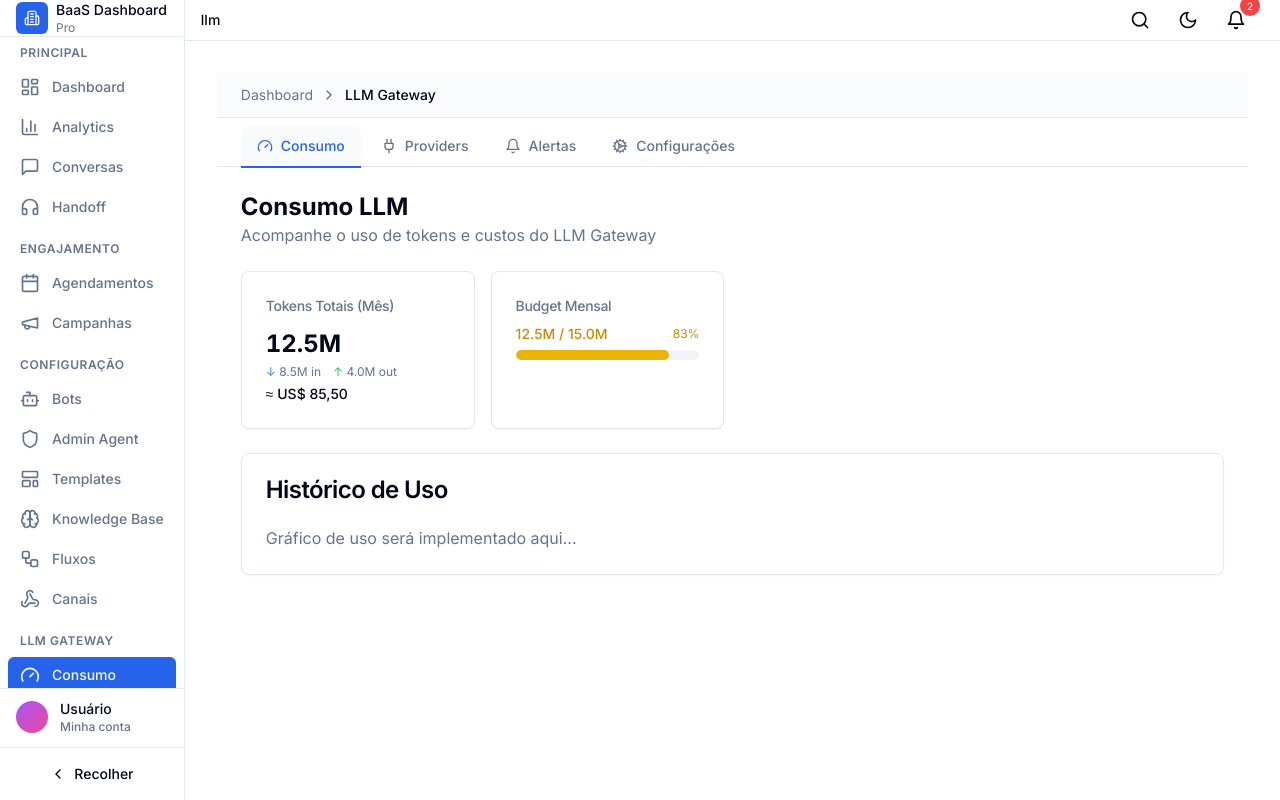
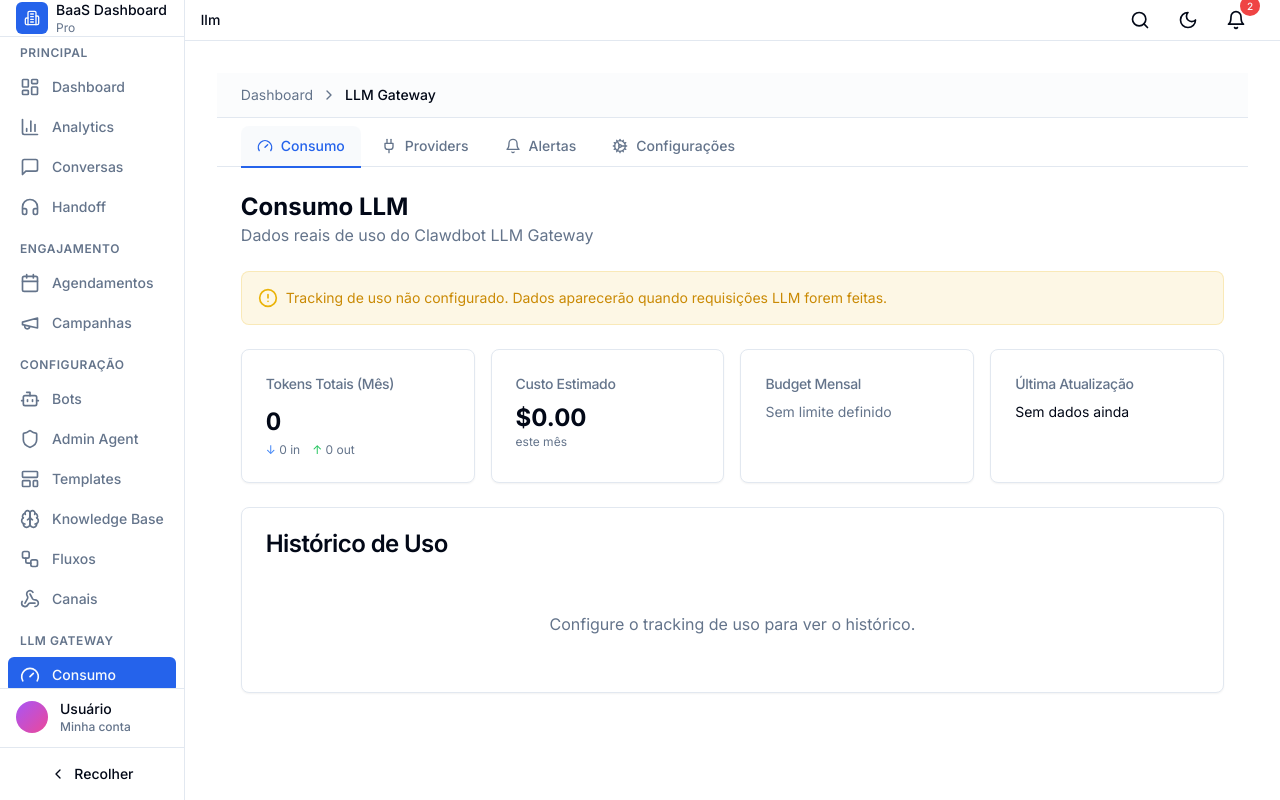
Before and after one commit to decomontenegro/baas-platform, a Next.js app: page /llm in a window 1280 px wide. Built offline with nearby package versions, Linux system fonts and the light colour scheme.

Commit message:
feat: LLM usage page uses real Clawdbot data
- New API /api/clawdbot/usage
- Shows tracking status and real usage when available

```diff
--- a/src/app/(dashboard)/llm/page.tsx
+++ b/src/app/(dashboard)/llm/page.tsx
@@ -4,15 +4,57 @@ import * as React from "react"
 import { Card, CardContent, CardHeader, CardTitle } from "@/components/ui/card"
 import { TokenCounterStat } from "@/components/llm"
 import { UsageProgressBar } from "@/components/llm"
+import { Loader2, AlertCircle } from "lucide-react"
+
+interface UsageData {
+  totalTokens: number
+  inputTokens: number
+  outputTokens: number
+  cost: number
+  budget: number
+  period: string
+  lastUpdated: string | null
+}
 
 export default function LLMUsagePage() {
-  // TODO: Replace with real data from API
-  const mockData = {
-    totalTokens: 12500000,
-    inputTokens: 8500000,
-    outputTokens: 4000000,
-    budget: 15000000,
-    cost: 125.50,
+  const [data, setData] = React.useState<UsageData | null>(null)
+  const [isLoading, setIsLoading] = React.useState(true)
+  const [tracking, setTracking] = React.useState(true)
+
+  React.useEffect(() => {
+    async function fetchUsage() {
+      try {
+        const res = await fetch('/api/clawdbot/usage')
+        const result = await res.json()
+        if (result.success && result.data) {
+          setData(result.data)
+          setTracking(result.tracking !== false)
+        }
+      } catch (error) {
+        console.error('Error fetching usage:', error)
+      } finally {
+        setIsLoading(false)
+      }
+    }
+    fetchUsage()
+  }, [])
+
+  if (isLoading) {
+    return (
+      <div className="p-6 flex items-center justify-center h-64">
+        <Loader2 className="w-8 h-8 animate-spin text-primary" />
+      </div>
+    )
+  }
+
+  const usageData = data || {
+    totalTokens: 0,
+    inputTokens: 0,
+    outputTokens: 0,
+    cost: 0,
+    budget: 0,
+    period: 'current',
+    lastUpdated: null
   }
 
   return (
@@ -20,9 +62,18 @@ export default function LLMUsagePage() {
       <div>
         <h1 className="text-2xl font-bold">Consumo LLM</h1>
         <p className="text-muted-foreground">
-          Acompanhe o uso de tokens e custos do LLM Gateway
+          Dados reais de uso do Clawdbot LLM Gateway
         </p>
       </div>
+
+      {!tracking && (
+        <div className="flex items-center gap-2 p-4 bg-yellow-500/10 border border-yellow-500/20 rounded-lg">
+          <AlertCircle className="w-5 h-5 text-yellow-500" />
+          <p className="text-sm text-yellow-600 dark:text-yellow-400">
+            Tracking de uso não configurado. Dados aparecerão quando requisições LLM forem feitas.
+          </p>
+        </div>
+      )}
 
       <div className="grid gap-4 md:grid-cols-2 lg:grid-cols-4">
         <Card>
@@ -34,12 +85,26 @@ export default function LLMUsagePage() {
           <CardContent>
             <TokenCounterStat
               label=""
-              tokens={mockData.totalTokens}
-              inputTokens={mockData.inputTokens}
-              outputTokens={mockData.outputTokens}
+              tokens={usageData.totalTokens}
+              inputTokens={usageData.inputTokens}
+              outputTokens={usageData.outputTokens}
               costPerMillionInput={3}
               costPerMillionOutput={15}
             />
+          </CardContent>
+        </Card>
+
+        <Card>
+          <CardHeader className="pb-2">
+            <CardTitle className="text-sm font-medium text-muted-foreground">
+              Custo Estimado
+            </CardTitle>
+          </CardHeader>
+          <CardContent>
+            <p className="text-2xl font-bold">
+              ${usageData.cost.toFixed(2)}
+            </p>
+            <p className="text-xs text-muted-foreground">este mês</p>
           </CardContent>
         </Card>
 
@@ -50,11 +115,30 @@ export default function LLMUsagePage() {
             </CardTitle>
           </CardHeader>
           <CardContent className="space-y-4">
-            <UsageProgressBar
-              current={mockData.totalTokens}
-              limit={mockData.budget}
-              thresholds={{ warning: 70, danger: 90 }}
-            />
+            {usageData.budget > 0 ? (
+              <UsageProgressBar
+                current={usageData.totalTokens}
+                limit={usageData.budget}
+                thresholds={{ warning: 70, danger: 90 }}
+              />
+            ) : (
+              <p className="text-sm text-muted-foreground">Sem limite definido</p>
+            )}
+          </CardContent>
+        </Card>
+
+        <Card>
+          <CardHeader className="pb-2">
+            <CardTitle className="text-sm font-medium text-muted-foreground">
+              Última Atualização
+            </CardTitle>
+          </CardHeader>
+          <CardContent>
+            <p className="text-sm">
+              {usageData.lastUpdated
+                ? new Date(usageData.lastUpdated).toLocaleString('pt-BR')
+                : 'Sem dados ainda'}
+            </p>
           </CardContent>
         </Card>
       </div>
@@ -64,8 +148,10 @@ export default function LLMUsagePage() {
           <CardTitle>Histórico de Uso</CardTitle>
         </CardHeader>
         <CardContent>
-          <p className="text-muted-foreground">
-            Gráfico de uso será implementado aqui...
+          <p className="text-muted-foreground text-center py-8">
+            {tracking
+              ? 'Gráfico de histórico será exibido quando houver mais dados.'
+              : 'Configure o tracking de uso para ver o histórico.'}
           </p>
         </CardContent>
       </Card>
--- /dev/null
+++ b/src/app/api/clawdbot/usage/route.ts
@@ -0,0 +1,74 @@
+import { NextRequest } from 'next/server'
+import { readFile } from 'fs/promises'
+import { existsSync } from 'fs'
+import path from 'path'
+
+export const dynamic = 'force-dynamic'
+
+const CLAWDBOT_CONFIG_PATH = process.env.CLAWDBOT_CONFIG_PATH ||
+  path.join(process.env.HOME || '/root', '.clawdbot', 'clawdbot.json')
+
+const USAGE_STATE_PATH = path.join(process.env.HOME || '/root', '.clawdbot', 'usage-state.json')
+
+/**
+ * GET /api/clawdbot/usage
+ * Returns LLM usage data from Clawdbot (if available)
+ */
+export async function GET(_request: NextRequest) {
+  try {
+    // Check if usage tracking is available
+    let usageData = null
+
+    if (existsSync(USAGE_STATE_PATH)) {
+      const raw = await readFile(USAGE_STATE_PATH, 'utf-8')
+      usageData = JSON.parse(raw)
+    }
+
+    // Get config to check budget settings
+    let budgetConfig = null
+    if (existsSync(CLAWDBOT_CONFIG_PATH)) {
+      const configRaw = await readFile(CLAWDBOT_CONFIG_PATH, 'utf-8')
+      const config = JSON.parse(configRaw)
+      budgetConfig = config.models?.budget || config.llm?.budget || null
+    }
+
+    // If we have usage data, return it
+    if (usageData) {
+      return Response.json({
+        success: true,
+        data: {
+          totalTokens: usageData.totalTokens || 0,
+          inputTokens: usageData.inputTokens || 0,
+          outputTokens: usageData.outputTokens || 0,
+          cost: usageData.cost || 0,
+          budget: budgetConfig?.monthly || 0,
+          period: usageData.period || 'current',
+          lastUpdated: usageData.lastUpdated || new Date().toISOString()
+        },
+        tracking: true
+      })
+    }
+
+    // No usage data - return zeros with tracking=false
+    return Response.json({
+      success: true,
+      data: {
+        totalTokens: 0,
+        inputTokens: 0,
+        outputTokens: 0,
+        cost: 0,
+        budget: budgetConfig?.monthly || 0,
+        period: 'current',
+        lastUpdated: null
+      },
+      tracking: false,
+      message: 'Usage tracking not configured. Data will appear when LLM requests are made.'
+    })
+  } catch (error) {
+    console.error('Error reading usage:', error)
+    return Response.json({
+      success: false,
+      error: 'Failed to read usage data'
+    }, { status: 500 })
+  }
+}
```
